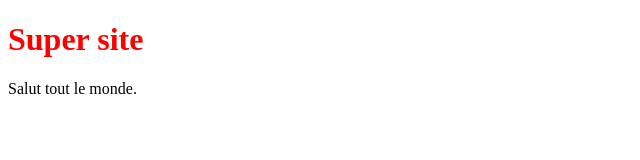
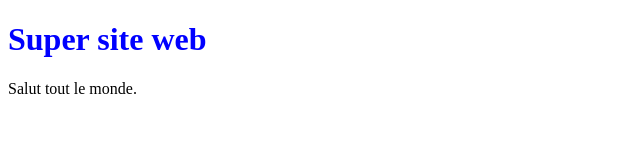
Before and after one commit to AmadouTidianeBah/OpenclassromsProjet, a plain HTML site: page index.html in a window 1280 px wide. Shown: the whole page, without its empty margins (0-640 px from the left). Drawn offline with Linux system fonts and the light colour scheme.

Commit message:
Modification de titre et couleur H1

```diff
--- a/index.html
+++ b/index.html
@@ -8,7 +8,7 @@
 </head>
 
 <body>
-    <h1>Super site</h1>
+    <h1>Super site web</h1>
     <p>Salut tout le monde.</p>
 </body>
 
--- a/style.css
+++ b/style.css
@@ -1,3 +1,3 @@
 h1 {
-    color: red;
+    color: blue;
 }
```
